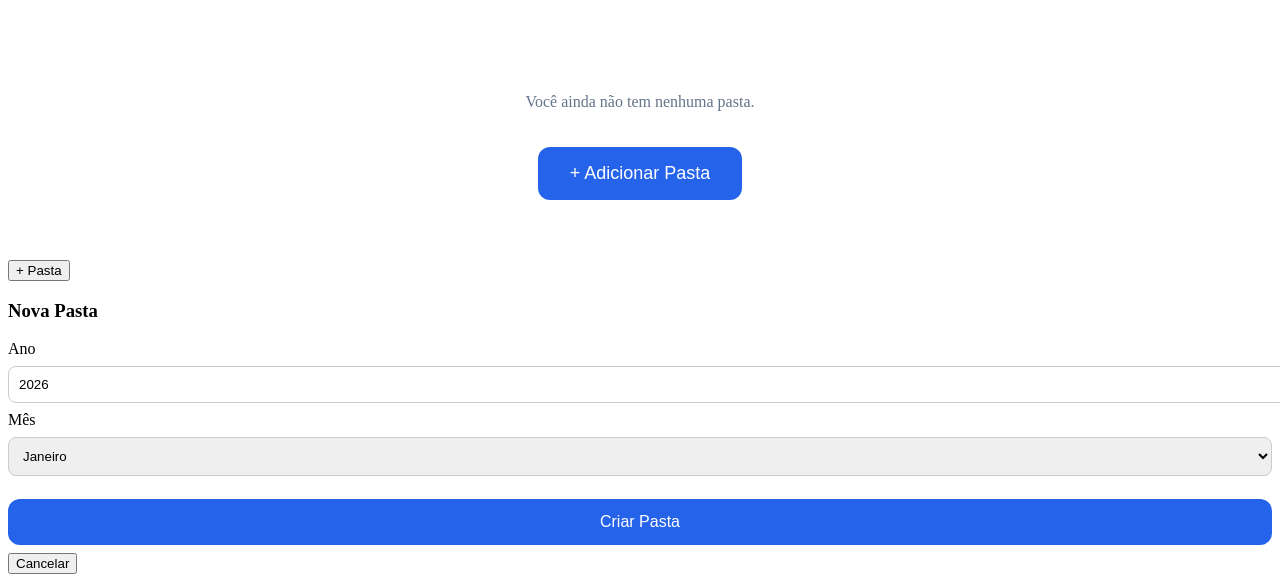
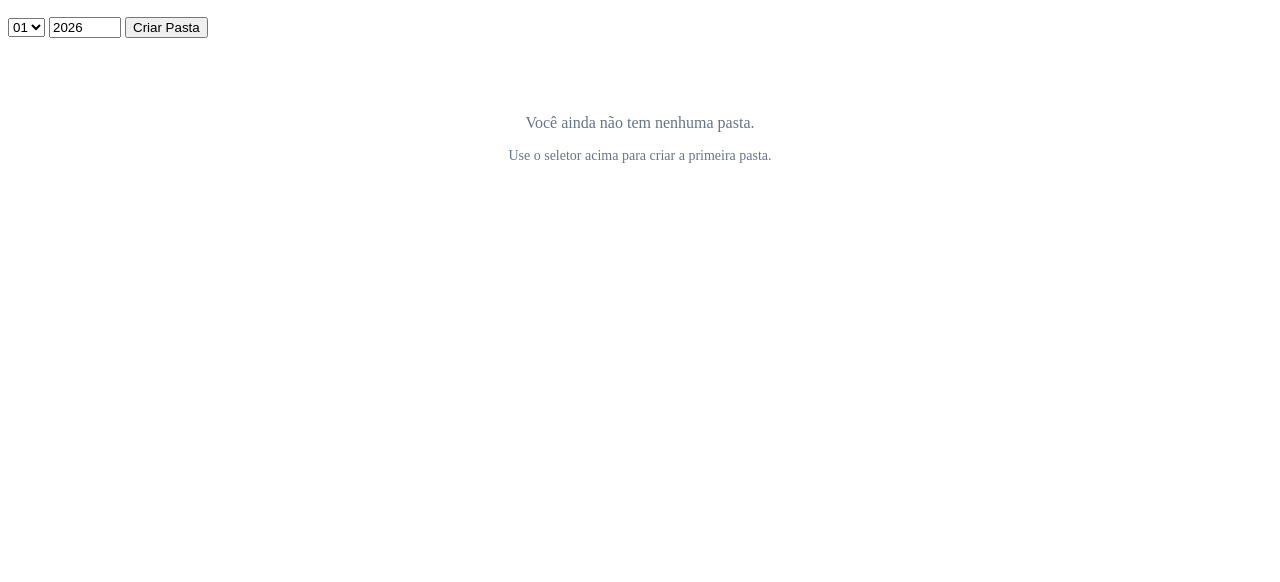
Before and after one commit to Andrekpk/ExLab, a plain HTML site: page index.html in a window 1280 px wide. Shown: the part 634-1216 px from the top of the page. After the commit the page ends 880 px from the top, so only its background shows below. Drawn offline with Linux system fonts and the light colour scheme.

Commit message:
Update index.html

```diff
--- a/index.html
+++ b/index.html
@@ -5,53 +5,34 @@
   <meta name="viewport" content="width=device-width, initial-scale=1.0">
   <title>Ex Lab</title>
   <link rel="manifest" href="manifest.json">
-  <link rel="stylesheet" href="style.css?v=5">
+  <link rel="stylesheet" href="style.css?v=7">
 </head>
 <body>
   <header>
     <img src="logo.png" alt="Ex Lab" class="logo">
     <h1>Ex Lab</h1>
     <h2>Seus exames por mês</h2>
+
+    <!-- Seletor rápido no topo -->
+    <div class="quick-create">
+      <select id="month-select">
+        <option value="01">01</option><option value="02">02</option><option value="03">03</option>
+        <option value="04">04</option><option value="05">05</option><option value="06">06</option>
+        <option value="07">07</option><option value="08">08</option><option value="09">09</option>
+        <option value="10">10</option><option value="11">11</option><option value="12">12</option>
+      </select>
+      <input type="number" id="year-input" value="2026" min="2020" max="2035">
+      <button onclick="createQuickFolder()">Criar Pasta</button>
+    </div>
   </header>
 
   <div id="empty-state" class="empty-state">
     <p>Você ainda não tem nenhuma pasta.</p>
-    <button onclick="showNewFolderModal()" class="big-btn">+ Adicionar Pasta</button>
+    <p style="font-size:14px; margin-top:10px;">Use o seletor acima para criar a primeira pasta.</p>
   </div>
 
   <main id="months-grid" class="hidden"></main>
 
-  <button id="add-folder-btn" class="fab" onclick="showNewFolderModal()">+ Pasta</button>
-
-  <!-- Modal Nova Pasta -->
-  <div id="new-folder-modal" class="modal">
-    <div class="modal-content">
-      <h3>Nova Pasta</h3>
-
-      <label>Ano</label>
-      <input type="number" id="year-input" value="2026" min="2020" max="2030" style="width:100%; padding:10px; margin:8px 0; border-radius:8px; border:1px solid #ccc;">
-
-      <label>Mês</label>
-      <select id="month-select" style="width:100%; padding:10px; margin:8px 0; border-radius:8px; border:1px solid #ccc;">
-        <option value="01">Janeiro</option>
-        <option value="02">Fevereiro</option>
-        <option value="03">Março</option>
-        <option value="04">Abril</option>
-        <option value="05">Maio</option>
-        <option value="06">Junho</option>
-        <option value="07">Julho</option>
-        <option value="08">Agosto</option>
-        <option value="09">Setembro</option>
-        <option value="10">Outubro</option>
-        <option value="11">Novembro</option>
-        <option value="12">Dezembro</option>
-      </select>
-
-      <button onclick="createNewFolder()" class="primary-btn">Criar Pasta</button>
-      <button onclick="closeNewFolderModal()">Cancelar</button>
-    </div>
-  </div>
-
   <script src="app.js"></script>
 </body>
 </html>
```
